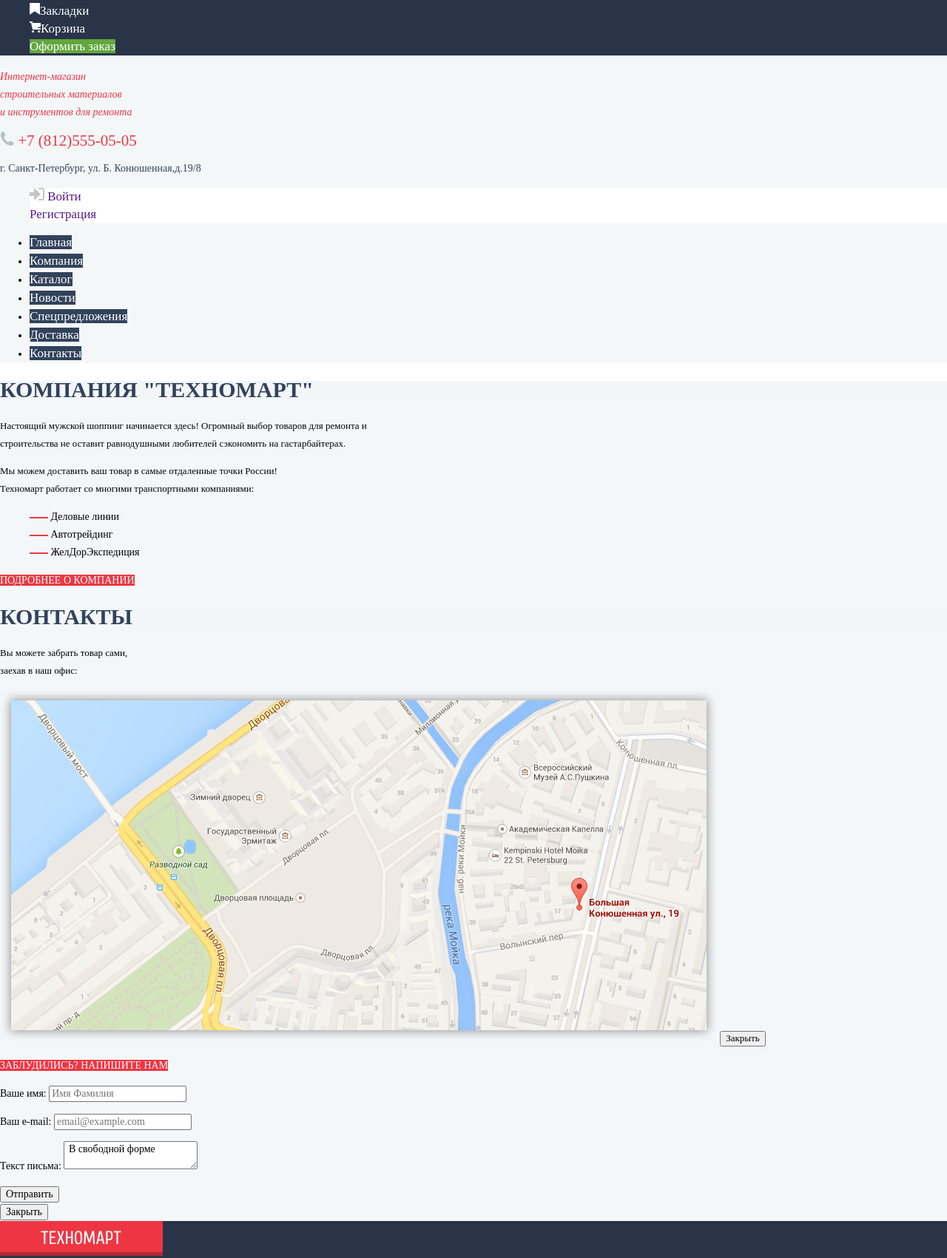
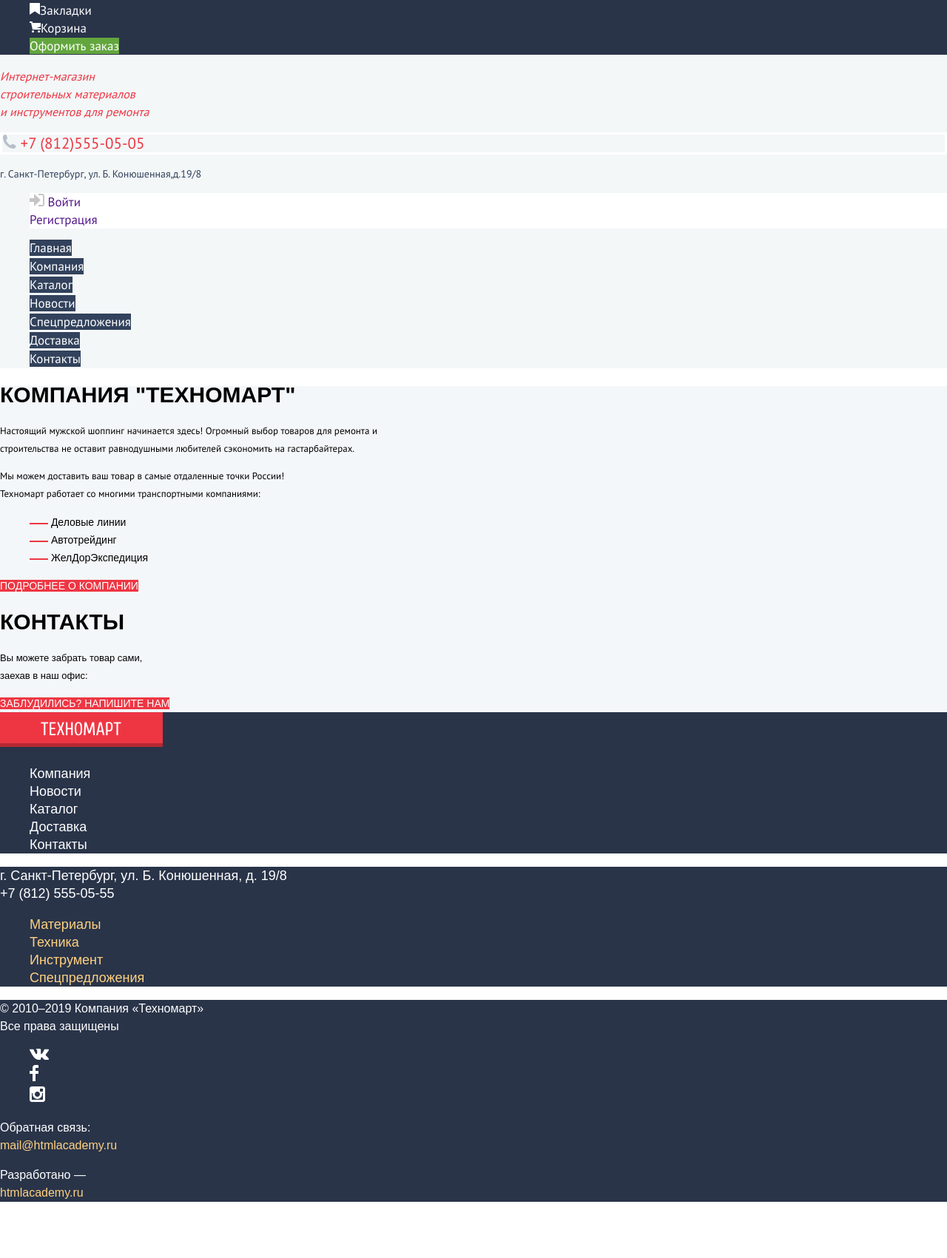
Before and after one commit to boginua/1164321-technomart-26, a plain HTML site: page index.html in a window 1280 px wide. Shown: the part 96-1797 px from the top of the page at 74% size. After the commit the page ends 1737 px from the top, so only its background shows below. Drawn offline with Linux system fonts and the light colour scheme; a web font is replaced by a local one.

Commit message:
Внесение изменений

```diff
--- a/css/style.css
+++ b/css/style.css
@@ -1,12 +1,16 @@
 body {
   margin: 0;
   padding: 0;
-  font-family: "PT Sans","Arial" sans-serif;
+  font-family: "Cuprum","Arial", sans-serif;
   font-size: 14px;
   line-height: 24px;
   font-weight: 400;
   color: #000000;
   background-color: #FFFFFF;
+}
+
+a {
+  text-decoration: none;
 }
 
 .visually-hidden {
@@ -20,35 +24,30 @@ body {
   overflow: hidden;
 }
 
-a {
-  text-decoration: none;
-}
-
 .header-main {
   font-size: 17px;
   background-color: #293449;
 }
 
-.header-main a {
-  color: #ffffff;
-}
-
-.main-header{
+.main-header {
   background-color: #f3f7f8;
-  font-family: "Cuprum","Arial" sans-serif;
+  font-family: "PT Sans","Arial", sans-serif;
 }
 
 .header-info-description{
   font-style: italic;
   color: #ee3643;
+  font-size: 16px;
 }
 
 .header-info-phone {
   color: #ee3643;
   font-size: 21px;
+  border-color: #ffffff;
+  border-style: solid;
 }
 
-.header-info-adress{
+.header-info-adress {
   color: #32425c;
   font-size: 14px;
 }
@@ -76,6 +75,8 @@ a {
 
 .header-main-item {
   background-color: #293449;
+  color: #ffffff;
+  font-size: 17px;
 }
 
 .header-main-item:hover {
@@ -87,6 +88,21 @@ a {
 }
 .header-main-links, .header-profile-list {
   list-style: none;
+}
+
+.header-main-order {
+  background-color: #63a63e;
+  color: #ffffff;
+  font-size: 17px;
+  }
+
+.header-main-order:hover {
+  background-color: #5fbb2d;
+}
+
+.header-main-order:active {
+  background-color: #518534;
+  color: #a2be93;
 }
 
 .header-profile-links {
@@ -105,17 +121,8 @@ a {
   list-style: none;
 }
 
-.header-main-order {
-  background-color: #63a63e;
-}
-
-.header-main-order:hover {
-  background-color: #5fbb2d;
-}
-
-.header-main-order:active {
-  background-color: #518534;
-  color: #a2be93;
+.site-navigation-list {
+  list-style: none;
 }
 
 .navigation {
@@ -138,26 +145,26 @@ a {
   background-color: #f4f7f9;
 }
 
-.company-info h2{
+.company-info-title{
   font-size: 30px;
   text-transform: uppercase;
 }
 
-.company-info p{
+.company-info-text {
   font-size: 13px;
-  font-family: "PT Sans","Arial" sans-serif;
+  font-family: "PT Sans","Arial", sans-serif;
 }
 
 .delivery-list {
   list-style: none;
 }
 
-.contacts-text-map h2{
+.contacts-map-title {
   font-size: 30px;
   text-transform: uppercase;
 }
 
-.contacts-text-map p{
+.contacts-map-text {
   font-size: 13px;
 }
 
@@ -171,11 +178,8 @@ a {
   text-align: center;
   color: #000000;
   background-color: #ffffff;
-}
-
-.visually-hidden, h2 {
-  background-color: #f2f6f8;
-  color: #32425c;
+  border-style: solid;
+  border-color: #c5c5c5;
 }
 
 .breadcrumbs {
@@ -186,42 +190,52 @@ a {
 .filters-catalog {
   text-transform: uppercase;
   font-size: 17px;
+  font-family: "PT Sans","Arial", sans-serif;
 }
 
 .filter-catalog-title {
-  font-style: bold;
+  font-weight: bold;
 }
 
 .manufacturers-list, .power-list {
   list-style: none;
 }
 
+.catalog-item {
+  border-color: #c5c5c5;
+  border-style: solid;
+}
 .catalog-list {
   list-style: none;
 }
 
-.catalog-products p {
-  font-style: bold;
-}
-
-.catalog-products {
-  font-style: bold;
+.product-name {
+  font-weight: bold;
   font-size: 18px;
+  font-family: "PT Sans","Arial", sans-serif;
 }
 
 .strike {
   color: #999999;
   text-decoration: line-through;
+  font-size: 18px;
+  font-family: "PT Sans","Arial", sans-serif;
+  font-weight: bold;
 }
 
 .primary-block {
   color: #FFFFFF;
   background-color: #ee3643;
+  font-size: 18px;
+  font-family: "PT Sans","Arial", sans-serif;
+  font-weight: bold;
 }
 
 .button-add-to-cart {
   color: #FFFFFF;
   background-color: #63a63e;
+  font-size: 14px;
+  text-transform: uppercase;
 }
 
 .button-add-to-cart:hover {
@@ -235,6 +249,8 @@ a {
   color: #32425c;
   border-color: #63a63e;
   border-style: solid;
+  font-size: 14px;
+  text-transform: uppercase;
 }
 
 .button-add-to-bookmark:hover {
@@ -255,10 +271,13 @@ a {
 .footer-catalog-content {
   font-size: 18px;
   background-color: #293449;
+}
+
+.footer-page-link {
   color: #ffffff;
 }
 
-.footer-page-content a{
+.footer-catalog-text {
   color: #ffffff;
 }
 
@@ -266,7 +285,7 @@ a {
   list-style: none;
 }
 
-.footer-catalog-content a {
+.footer-catalog-link {
   color: #ffd180;
 }
 .footer-list-copyright {
@@ -274,7 +293,10 @@ a {
   background-color: #293449;
 }
 
-.footer-list-copyright p{
+.footer-copyright-text {
+  color: #ffffff;
+}
+.footer-text-copyright {
   color: #ffffff;
 }
 
@@ -285,3 +307,11 @@ a {
 .footer-copyright {
   color: #ffd180;
 }
+
+.modal-window-find-us, .map {
+  display: none;
+}
+
+.modal-window {
+  display: none;
+}
--- a/index.html
+++ b/index.html
@@ -58,11 +58,11 @@
     <div class="information-contacts">
       <section class="company-info">
 
-        <h2>Компания "Техномарт"</h2>
-        <p>Настоящий мужской шоппинг начинается здесь! Огромный выбор товаров для ремонта и<br>
+        <h2 class="company-info-title">Компания "Техномарт"</h2>
+        <p class="company-info-text">Настоящий мужской шоппинг начинается здесь! Огромный выбор товаров для ремонта и<br>
  строительства не оставит равнодушными любителей сэкономить на гастарбайтерах.</p>
 
-        <p>Мы можем доставить ваш товар в самые отдаленные точки России!<br>
+        <p class="company-info-text">Мы можем доставить ваш товар в самые отдаленные точки России!<br>
         Техномарт работает со многими транспортными компаниями: </p>
 
         <ul class="delivery-list">
@@ -76,8 +76,8 @@
 
       <section class="contacts">
           <div class="contacts-text-map">
-            <h2>Контакты</h2>
-            <p>Вы можете забрать товар сами,<br>
+            <h2 class="contacts-map-title">Контакты</h2>
+            <p class="contacts-map-text">Вы можете забрать товар сами,<br>
           заехав в наш офис:</p>
 
             <p class="map">
@@ -121,32 +121,32 @@
             <img class="footer-page-logo" src="img/index-logo.png" width="220" height="47" alt="Логотип интернет-магазина Техномарт">
 
             <ul class="footer-page-list">
-              <li class="footer-page-item"> <a href="">Компания</a> </li>
-              <li class="footer-page-item"> <a href="">Новости</a> </li>
-            <li class="footer-page-item"> <a href="catalog.html">Каталог</a> </li>
-              <li class="footer-page-item"> <a href="">Доставка</a> </li>
-              <li class="footer-page-item"> <a href="">Контакты</a> </li>
+              <li class="footer-page-item"> <a class="footer-page-link" href="">Компания</a> </li>
+              <li class="footer-page-item"> <a class="footer-page-link" href="">Новости</a> </li>
+            <li class="footer-page-item"> <a class="footer-page-link" href="catalog.html">Каталог</a> </li>
+              <li class="footer-page-item"> <a class="footer-page-link" href="">Доставка</a> </li>
+              <li class="footer-page-item"> <a class="footer-page-link" href="">Контакты</a> </li>
             </ul>
 
   </div>
 
     <div class="footer-catalog-content">
 
-    <p>г. Санкт-Петербург, ул. Б. Конюшенная, д. 19/8<br>
+    <p class="footer-catalog-text">г. Санкт-Петербург, ул. Б. Конюшенная, д. 19/8<br>
       +7 (812) 555-05-55</p>
 
       <ul class="footer-catalog-list">
-        <li class="footer-catalog-item"> <a href="">Материалы</a> </li>
-        <li class="footer-catalog-item"> <a href="">Техника</a> </li>
-        <li class="footer-catalog-item"> <a href="">Инструмент</a> </li>
-        <li class="footer-catalog-item"> <a href="">Спецпредложения</a> </li>
+        <li class="footer-catalog-item"> <a class="footer-catalog-link" href="">Материалы</a> </li>
+        <li class="footer-catalog-item"> <a class="footer-catalog-link" href="">Техника</a> </li>
+        <li class="footer-catalog-item"> <a class="footer-catalog-link" href="">Инструмент</a> </li>
+        <li class="footer-catalog-item"> <a class="footer-catalog-link" href="">Спецпредложения</a> </li>
       </ul>
 
   </div>
 
   <div class="footer-list-copyright">
 
-    <p>© 2010–2019 Компания «Техномарт»<br>
+    <p class="footer-text-copyright">© 2010–2019 Компания «Техномарт»<br>
     Все права защищены</p>
 
     <ul class="footer-icons-list">
@@ -155,10 +155,10 @@
       <li class="footer-icons-item"> <a href=""><img src="img/icon-insta.svg" alt="Иконка Инстаграм"></a> </li>
     </ul>
 
-    <p>Обратная связь:<br>
+    <p class="footer-copyright-text"> Обратная связь:<br>
     <a class="footer-copyright" href="">mail@htmlacademy.ru</a></p>
 
-    <p>Разработано —<br>
+    <p class="footer-copyright-text">Разработано —<br>
     <a class="footer-copyright" href="https://htmlacademy.ru/intensive/htmlcss">htmlacademy.ru</a></p>
   </div>
 
```
Also changed, not shown: catalog.html (+13 -13 lines).
